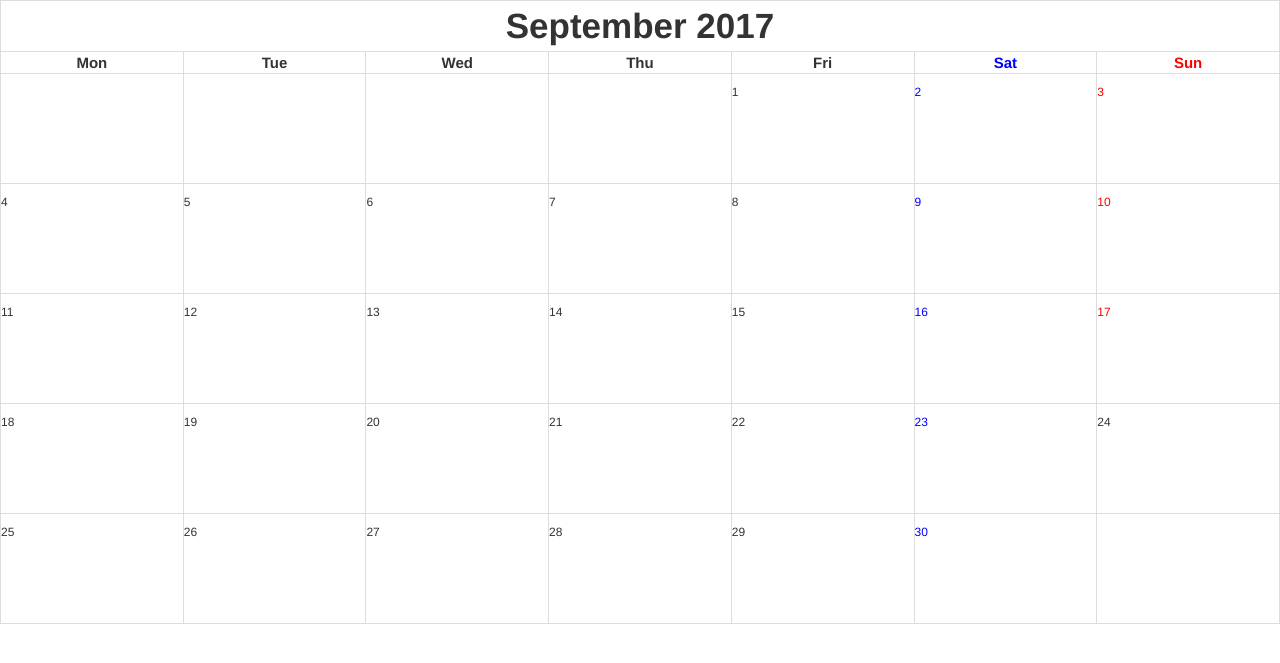
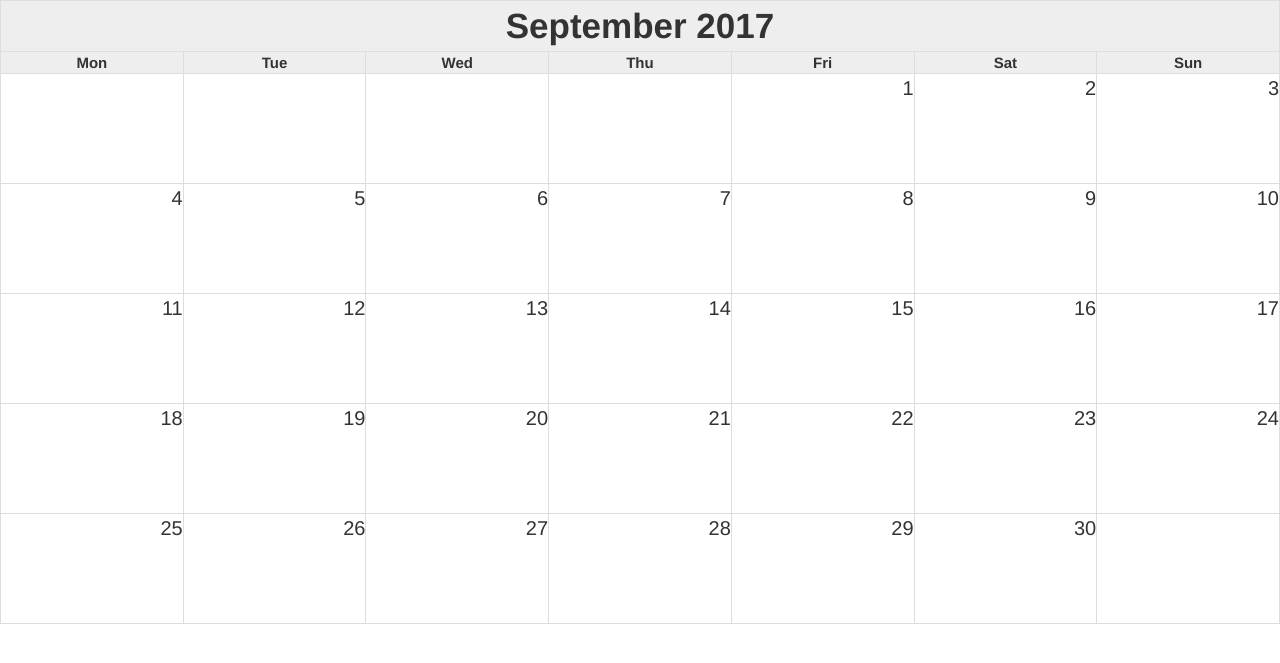
Before and after one commit to ccf05017/vacationCalendar, a Django app: page /2017/09/ in a window 1280 px wide. Shown: the top 663 px of the page. Run offline with Django 3.2, Linux system fonts and the light colour scheme; data that the repository does not hold is empty; some libraries are stand-ins or nearby versions.

Commit message:
update CSS try to make prettier! but is it effective..? haha.. design to designer -_-

```diff
--- a/src/calendarModule/views.py
+++ b/src/calendarModule/views.py
@@ -39,9 +39,10 @@ class VacationCalendar(HTMLCalendar):
                         num_nw += 1
                     if vacation.department == 'sr':
                         num_svr += 1
-                body.append('<div class="papa" style="color:blue">NW: ' + str(num_nw) +
+                body.append('<div class="vacationNW">NW: ' + str(num_nw) +
                     '</div>' )
-                body.append('<div>SVR: ' + str(num_svr) + '</div>')
+                body.append('<div class="vacationSVR">SVR: ' + str(num_svr) +
+                    '</div>')
                 body.append('</div>')
                 return self.day_cell(day, cssclass, '%d %s' % (day, ''.join(body)))
             return self.day_cell(day, cssclass, day)
--- a/src/static/css/base.css
+++ b/src/static/css/base.css
@@ -1,8 +1,9 @@
 td {
   bottom: 0px;
   left: 0px;
-  font-size: 12px;
-  font-weight: 300;
+  font-size: 20px;
+  text-align: right;
+  font-weight: bold
   padding: 10px 10px 3px 0px;
   width: 110px;
   max-width: 110px;
@@ -23,6 +24,7 @@ th {
   border-left: 1px solid #ddd;
   text-align: center;
   font-size: 15px;
+  background-color: #eee;
 }
 
 tbody {
@@ -36,15 +38,29 @@ tbody {
   font-size: 35px;
 }
 
-.sun {
-  color: red
+.vacationNW {
+  font-size: 14px;
+  text-align: left;
+  background-color: #0073b7;
+  color: white;
+  border-radius: 5px;
 }
 
-.sat {
-  color: blue
+.vacationSVR {
+  font-size: 14px;
+  text-align: left;
+  background-color: #00c0ef;
+  color: white;
+  border-radius: 5px;
 }
 
 #popup {
   position: absolute;
   display: none;
+  background-color: #fcf8e3;
+  -moz-border-radius:    10px;
+  -webkit-border-radius: 10px;
+  border-radius:         10px;
+  padding: 3px 3px 3px 3px;
+  vertical-align: middle;
 }
--- a/src/templates/viewCalendar.html
+++ b/src/templates/viewCalendar.html
@@ -3,14 +3,13 @@
 <script>
   var model;
   $(document).ready(function() {
-    //document.getElementById("papa").onmouseover = function() {mouseOver()};
-    //document.getElementById("papa").onmouseout = function() {mouseOut()};
+    $(".vacationNW").on("mouseover", function() { mouseOver(this) })
+    $(".vacationNW").on("mouseout", function() { mouseOut(this) })
+    $(".vacationNW").on("mousemove", function() { mouseMove(this) })
 
-    //document.querySelector(".papa").onmouseover = function() {mouseOver()};
-    //document.querySelector(".papa").onmouseout = function() {mouseOut()};
-    $(".papa").on("mouseover", function() { mouseOver(this) })
-    $(".papa").on("mouseout", function() { mouseOut(this) })
-    $(".papa").on("mousemove", function() { mouseMove(this) })
+    $(".vacationSVR").on("mouseover", function() { mouseOver(this) })
+    $(".vacationSVR").on("mouseout", function() { mouseOut(this) })
+    $(".vacationSVR").on("mousemove", function() { mouseMove(this) })
 
     model = {{ employee|safe }};
   });
@@ -22,33 +21,43 @@
       //document.getElementById("papa").style.color = "red";
       //event.target.style.color = "red";
       //target.css
-      jQuery(target).css('color', 'red');
-      var selected = [];
-      var selectStr = "";
+      //jQuery(target).css('color', 'red');
+      var selectNW = "";
+      var selectSVR = "";
+
       for(var i=0 ; i<model.length ; i++) {
         if("day"+model[i].vacationDate == jQuery(target).parent().parent().attr('id')) {
           //selected.push(model[i]);
-          if(model[i].department == 'nw') {
-              selectStr += model[i].name + "<br/>";
+          if (model[i].department == 'nw') {
+              selectNW += model[i].name + " ";
+          }
+          else if (model[i].department == 'sr') {
+              selectSVR += model[i].name + " ";
           }
         }
       }
-      $("#popup").html(selectStr)
+      if (jQuery(target).attr('class') == "vacationNW") {
+        $("#popup").html(selectNW)
+      }
+      else if (jQuery(target).attr('class') == "vacationSVR") {
+        $("#popup").html(selectSVR)
+      }
 
       $("#popup").css('display', 'block')
   }
 
   function mouseOut(target) {
-    jQuery(target).css('color', 'blue');
+    //jQuery(target).css('color', 'blue');
     console.log("out")
       $("#popup").css('display', 'none')
+      $("#popup").html()
   }
 
   function mouseMove(target) {
     console.log("move")
-    jQuery(target).css('color', 'purple');
+    //jQuery(target).css('color', 'purple');
     $("#popup").css('left', (event.clientX+10) + 'px')
-    $("#popup").css('top', event.clientY + 'px')
+    $("#popup").css('top', (event.clientY) + 'px')
   }
 </script>
 
```
